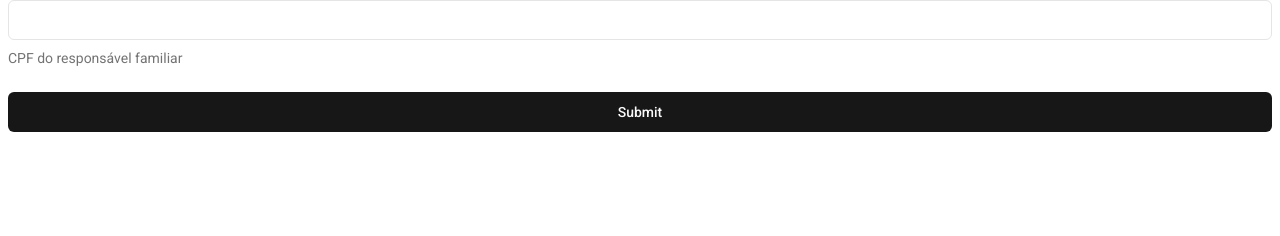
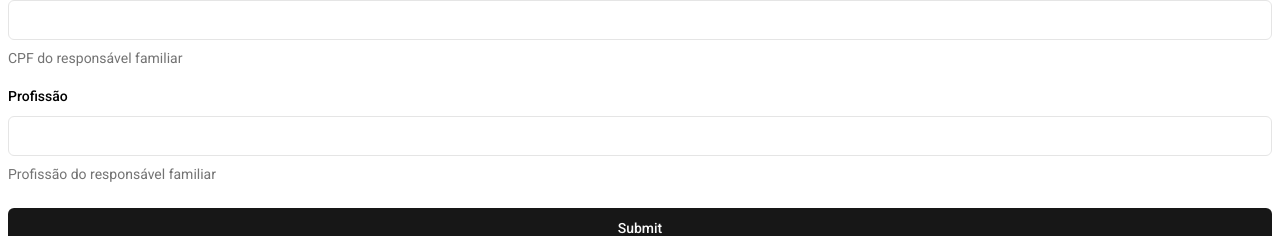
Before and after one commit to joaopedroaat/cadastro-semhab, a React (Vite) app: page / in a window 1280 px wide. Shown: the part 1632-1868 px from the top of the page. Before the commit the page ends 1772 px from the top, so only its background shows below. Built offline with nearby package versions, Linux system fonts and the light colour scheme; no server answers.

Commit message:
Add OccupationField component

```diff
--- a/src/App.tsx
+++ b/src/App.tsx
@@ -16,6 +16,7 @@ import { BirthDateField } from "./components/fields/BirthDateField";
 import { DocumentIssueDate } from "./components/fields/DocumentIssueDate";
 import { NIS } from "./components/fields/NIS";
 import { CPF } from "./components/fields/CPF";
+import { OccupationField } from "./components/fields/OccupationField";
 
 export function App() {
   const { form } = useContext(FormContext);
@@ -51,6 +52,7 @@ export function App() {
             <DocumentIssueDate />
             <NIS />
             <CPF />
+            <OccupationField />
             <Button className="mt-2" type="submit">
               Submit
             </Button>
--- /dev/null
+++ b/src/components/fields/OccupationField.tsx
@@ -0,0 +1,33 @@
+import { useContext } from "react";
+import {
+  FormControl,
+  FormDescription,
+  FormField,
+  FormItem,
+  FormLabel,
+  FormMessage,
+} from "../ui/form";
+import { Input } from "../ui/input";
+import { FormContext } from "@/contexts/FormContext";
+
+export function OccupationField() {
+  const { form } = useContext(FormContext);
+  return (
+    <FormField
+      control={form.control}
+      name="occupation"
+      render={({ field }) => (
+        <FormItem>
+          <FormLabel>Profissão</FormLabel>
+          <FormControl>
+            <Input {...field} />
+          </FormControl>
+          <FormDescription>
+            Profissão do responsável familiar
+          </FormDescription>
+          <FormMessage />
+        </FormItem>
+      )}
+    />
+  );
+}
--- a/src/contexts/FormContext.tsx
+++ b/src/contexts/FormContext.tsx
@@ -35,7 +35,8 @@ const FormSchema = z.object({
     issueDate: z.string().date()
   }),
   NIS: z.string().refine(val => isNumericString(val), { message: "Deve conter apenas números" }),
-  CPF: z.string().refine(val => isNumericString(val), { message: "Deve conter apenas números" })
+  CPF: z.string().refine(val => isNumericString(val), { message: "Deve conter apenas números" }),
+  occupation: z.string()
 });
 
 export const FormContext = createContext(
```
